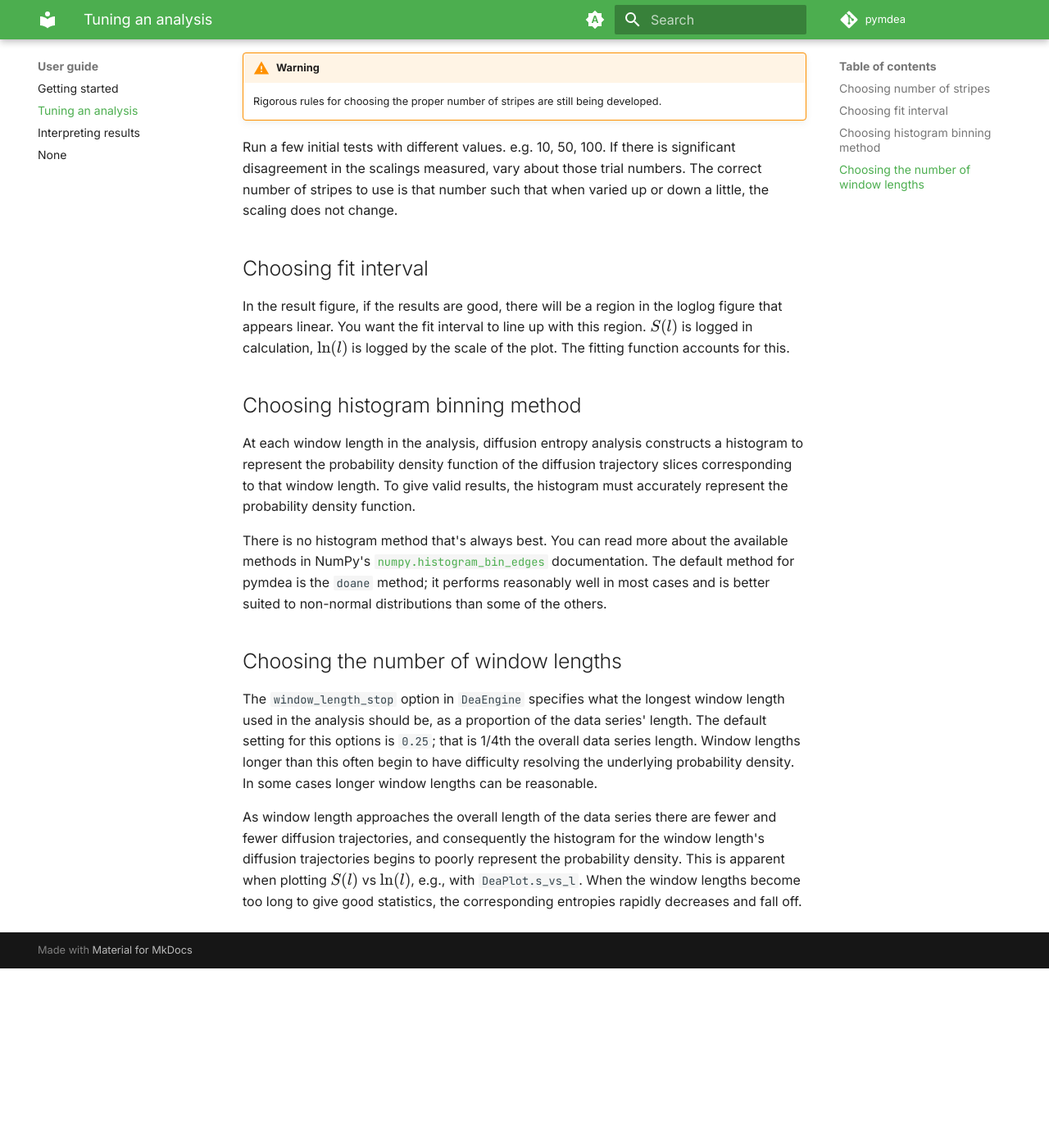
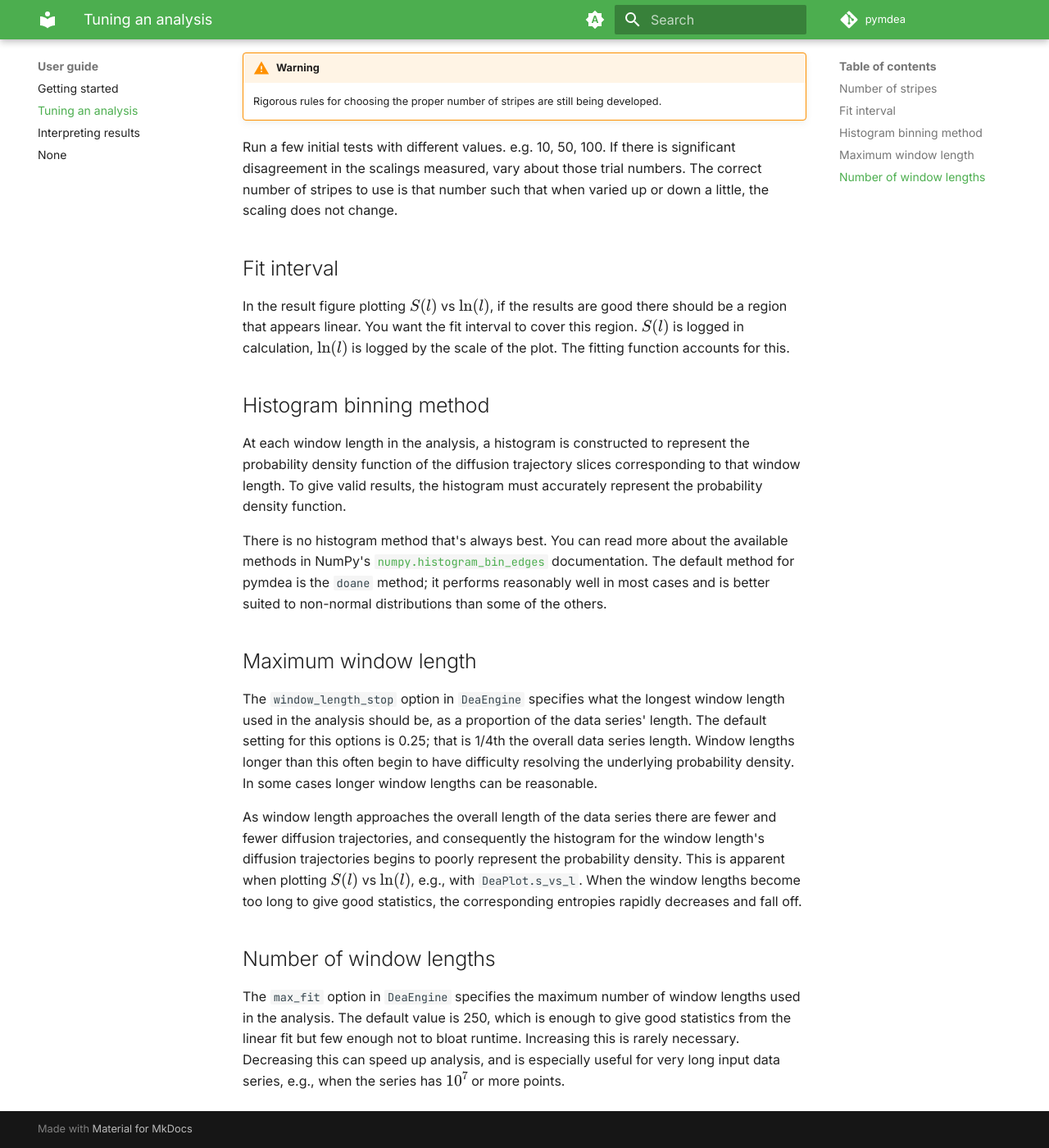
Before and after one commit to garland-culbreth/pymdea, an MkDocs documentation site: the page built from docs/user-guide/tuning.md, in a window 1280 px wide and 1400 px high, scrolled down 219 px. Shown: the whole window at 82% size. Built offline with MkDocs 1.6.1 and Material for MkDocs 9.7.7, drawn with Linux system fonts in a browser that asks for light colours; comment, search, counter and statistics services are not loaded; before the commit the page ends 1400 px from its top, so only the background shows below that.

Commit message:
condense headings and clarify

```diff
--- a/docs/user-guide/tuning.md
+++ b/docs/user-guide/tuning.md
@@ -1,6 +1,6 @@
 # Tuning an analysis
 
-## Choosing number of stripes
+## Number of stripes
 
 !!! warning
 
@@ -8,18 +8,22 @@
 
 Run a few initial tests with different values. e.g. 10, 50, 100. If there is significant disagreement in the scalings measured, vary about those trial numbers. The correct number of stripes to use is that number such that when varied up or down a little, the scaling does not change.
 
-## Choosing fit interval
+## Fit interval
 
-In the result figure, if the results are good, there will be a region in the loglog figure that appears linear. You want the fit interval to line up with this region. $S(l)$ is logged in calculation, $\ln(l)$ is logged by the scale of the plot. The fitting function accounts for this.
+In the result figure plotting $S(l)$ vs $\ln(l)$, if the results are good there should be a region that appears linear. You want the fit interval to cover this region. $S(l)$ is logged in calculation, $\ln(l)$ is logged by the scale of the plot. The fitting function accounts for this.
 
-## Choosing histogram binning method
+## Histogram binning method
 
-At each window length in the analysis, diffusion entropy analysis constructs a histogram to represent the probability density function of the diffusion trajectory slices corresponding to that window length. To give valid results, the histogram must accurately represent the probability density function.
+At each window length in the analysis, a histogram is constructed to represent the probability density function of the diffusion trajectory slices corresponding to that window length. To give valid results, the histogram must accurately represent the probability density function.
 
 There is no histogram method that's always best. You can read more about the available methods in NumPy's [`numpy.histogram_bin_edges`](https://numpy.org/doc/stable/reference/generated/numpy.histogram_bin_edges.html#numpy.histogram_bin_edges) documentation. The default method for pymdea is the `doane` method; it performs reasonably well in most cases and is better suited to non-normal distributions than some of the others.
 
-## Choosing the number of window lengths
+## Maximum window length
 
-The `window_length_stop` option in `DeaEngine` specifies what the longest window length used in the analysis should be, as a proportion of the data series' length. The default setting for this options is `0.25`; that is 1/4th the overall data series length. Window lengths longer than this often begin to have difficulty resolving the underlying probability density. In some cases longer window lengths can be reasonable.
+The `window_length_stop` option in `DeaEngine` specifies what the longest window length used in the analysis should be, as a proportion of the data series' length. The default setting for this options is 0.25; that is 1/4th the overall data series length. Window lengths longer than this often begin to have difficulty resolving the underlying probability density. In some cases longer window lengths can be reasonable.
 
 As window length approaches the overall length of the data series there are fewer and fewer diffusion trajectories, and consequently the histogram for the window length's diffusion trajectories begins to poorly represent the probability density. This is apparent when plotting $S(l)$ vs $\ln(l)$, e.g., with `DeaPlot.s_vs_l`. When the window lengths become too long to give good statistics, the corresponding entropies rapidly decreases and fall off.
+
+## Number of window lengths
+
+The `max_fit` option in `DeaEngine` specifies the maximum number of window lengths used in the analysis. The default value is 250, which is enough to give good statistics from the linear fit but few enough not to bloat runtime. Increasing this is rarely necessary. Decreasing this can speed up analysis, and is especially useful for very long input data series, e.g., when the series has $10^7$ or more points.
```
